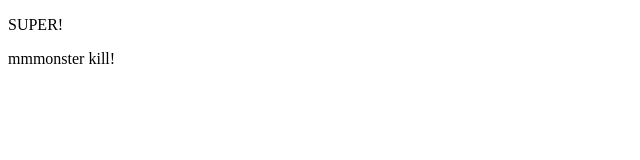
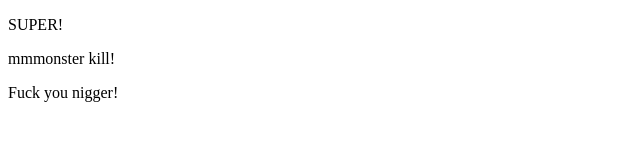
Before and after one commit to Lacroixx/my-site, a plain HTML site: page index.html in a window 1280 px wide. Shown: the whole page, without its empty margins (0-640 px from the left). Drawn offline with Linux system fonts and the light colour scheme.

Commit message:
third commit

```diff
--- a/index.html
+++ b/index.html
@@ -10,5 +10,6 @@
 <body>
 <p>SUPER!</p>
 <p>mmmonster kill!</p>
+<p>Fuck you nigger!</p>
 </body>
 </html>
```
